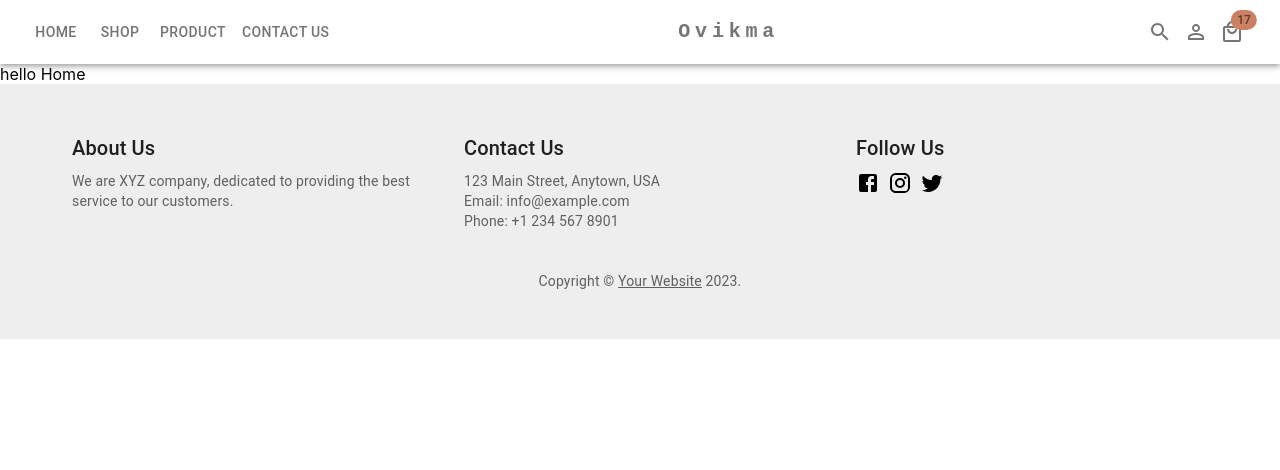
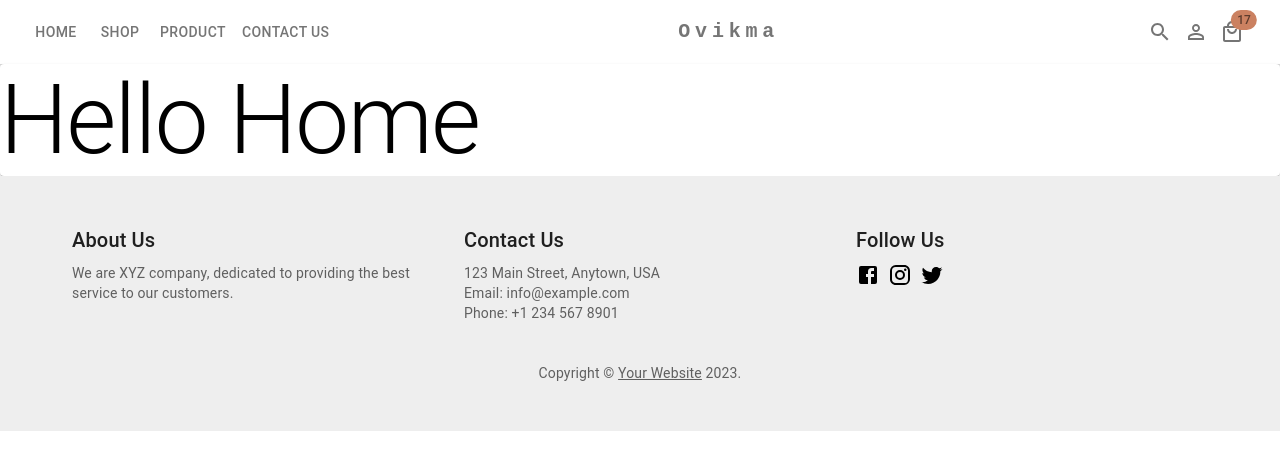
Before and after one commit to supul-k/ovikma-fe, a React (Create React App) app: page / in a window 1280 px wide. Shown: the top 470 px of the page. Built offline with nearby package versions, Linux system fonts and the light colour scheme.

Commit message:
home page

```diff
--- a/src/pages/HomePage.js
+++ b/src/pages/HomePage.js
@@ -1,3 +1,4 @@
+import { Card, Typography } from '@mui/material';
 import React from 'react';
 
 
@@ -5,7 +6,11 @@ const HomePage = () => {
 
   return (
     <div>
-      hello Home
+      <Card>
+        <Typography variant="h1" color="initial">
+          Hello Home
+        </Typography>
+      </Card>
     </div>
   );
 };
```
